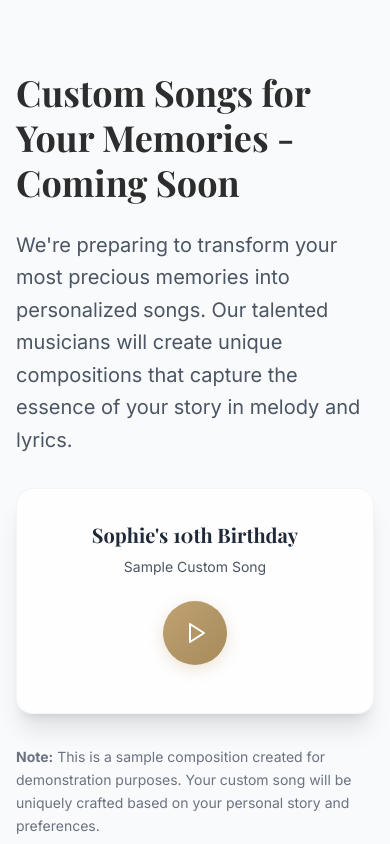
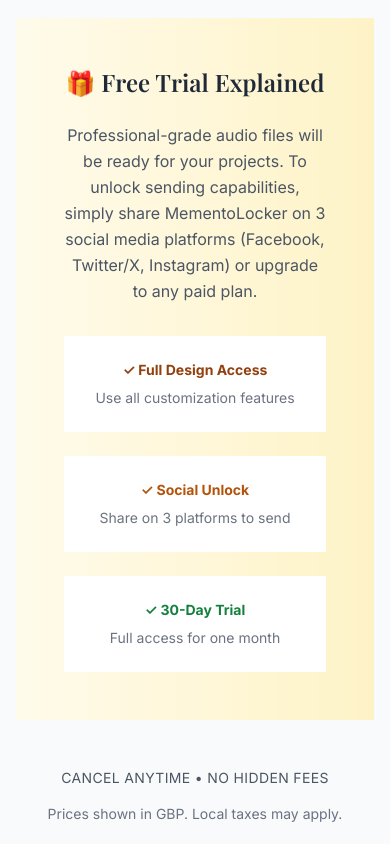
Before and after one commit to MementoLocker/edfunctioncomplete, a React (Vite) app: page / in a window 390 px wide. Shown: the part 10540-11384 px from the top of the page. Built offline with nearby package versions, Linux system fonts and the light colour scheme; no server answers.

Commit message:
Update PricingSection.tsx

```diff
--- a/src/components/pricing/PricingSection.tsx
+++ b/src/components/pricing/PricingSection.tsx
@@ -28,7 +28,7 @@
     color: 'green',
     storage: '3GB',
     capsules: '1 capsule',
-    priceId: null // No price ID for free tier
+    priceId: null
   },
   {
     name: 'Keepsake',
@@ -46,7 +46,7 @@
     color: 'amber',
     storage: '10GB',
     capsules: '5 capsules/month',
-    priceId: 'price_1RmO6mBOaon0OwkPSX25QVac' // Your Live Price ID
+    priceId: 'price_1RmO6mBOaon0OwkPSX25QVac'
   },
   {
     name: 'Heirloom',
@@ -64,7 +64,7 @@
     color: 'orange',
     storage: '25GB',
     capsules: '8 capsules/month',
-    priceId: 'price_1RmO7rBOaon0OwkPc1i7XUW2' // Your Live Price ID
+    priceId: 'price_1RmO7rBOaon0OwkPc1i7XUW2'
   },
   {
     name: 'Legacy',
@@ -84,7 +84,7 @@
     color: 'red',
     storage: '100GB',
     capsules: 'Unlimited capsules',
-    priceId: 'price_1RmO8nBOaon0OwkPk6qfS5RE' // Your Live Price ID
+    priceId: 'price_1RmO8nBOaon0OwkPk6qfS5RE'
   }
 ];
 
@@ -105,7 +105,7 @@
   color: 'purple',
   storage: 'Unlimited Downloads',
   capsules: 'Music Library Access',
-  priceId: 'price_1RmO9UBOaon0OwkPqJ8cIMZA' // Your Live Price ID
+  priceId: 'price_1RmO9UBOaon0OwkPqJ8cIMZA'
 };
 
 const currencies = [
@@ -141,44 +141,33 @@
     }
 
     if (!user) {
-      console.log("User not authenticated, showing signup modal");
+      alert("Please sign up or log in to subscribe.");
       onSignUp?.();
       return;
     }
 
     if (!priceId) {
-      console.error('Missing price ID for tier:', tierName);
-      alert('Configuration error: This plan is missing a Price ID. Please contact support.');
+      alert('Configuration error: This plan is missing a Price ID.');
       return;
     }
 
     try {
-      console.log('Starting checkout process for:', tierName, 'Price ID:', priceId);
-
       const { data: { session } } = await supabase.auth.getSession();
       if (!session) throw new Error('User session not found. Please log in again.');
 
       const { data, error } = await supabase.functions.invoke('create-checkout-session', {
-        body: {
-          priceId: priceId,
-          successUrl: `${window.location.origin}/payment-success`,
-          cancelUrl: window.location.href
-        },
+        body: { priceId },
         headers: {
           Authorization: `Bearer ${session.access_token}`
         }
       });
 
       if (error) throw error;
-        console.error('Edge Function error:', error);
-
-      console.log('Edge Function response:', data);
 
       if (data.url) {
-        console.log('Redirecting to Stripe Checkout:', data.url);
         window.location.href = data.url;
       } else {
-        throw new Error('No checkout URL received from payment service');
+        throw new Error('No checkout URL received');
       }
     } catch (error) {
       console.error('Error creating checkout session:', error);
@@ -413,16 +402,54 @@
 
             <div className="mt-auto">
               <button
-                // The Music Pro plan is not yet active
                 onClick={() => handleSubscribe(musicTier.name, musicTier.priceId)}
                 disabled={true}
-                className="w-full py-4 px-6 rounded-none font-medium transition-all duration-500 tracking-wide uppercase text-sm btn-secondary opacity-50 cursor-not-allowed"
+                className="w-full py-4 px-6 rounded-none font-medium transition-all duration-500 tracking-wide uppercase text-sm bg-gray-300 text-gray-500 cursor-not-allowed"
               >
-                {musicTier.cta}
+                Coming Soon
               </button>
             </div>
           </motion.div>
         </div>
+        <motion.div
+          initial={{ opacity: 0, y: 40 }}
+          whileInView={{ opacity: 1, y: 0 }}
+          transition={{ duration: 1, delay: 0.4 }}
+          viewport={{ once: true }}
+          className="text-center mt-20"
+        >
+          <div className="bg-gradient-to-r from-amber-50 to-amber-100 rounded-none p-12 max-w-4xl mx-auto">
+            <h3 className="text-2xl font-semibold text-gray-800 mb-6" style={{ fontFamily: 'Playfair Display, serif' }}>
+              🎁 Free Trial Explained
+            </h3>
+            <p className="text-gray-600 mb-8 leading-relaxed">
+              Professional-grade audio files will be ready for your projects.
+              To unlock sending capabilities, simply share MementoLocker on 3 social media platforms
+              (Facebook, Twitter/X, Instagram) or upgrade to any paid plan.
+            </p>
+            <div className="grid grid-cols-1 md:grid-cols-3 gap-6 text-sm">
+              <div className="bg-white rounded-none p-6">
+                <strong className="text-amber-800">✓ Full Design Access</strong>
+                <p className="text-gray-500 mt-2">Use all customization features</p>
+              </div>
+              <div className="bg-white rounded-none p-6">
+                <strong className="text-amber-700">✓ Social Unlock</strong>
+                <p className="text-gray-500 mt-2">Share on 3 platforms to send</p>
+              </div>
+              <div className="bg-white rounded-none p-6">
+                <strong className="text-green-700">✓ 30-Day Trial</strong>
+                <p className="text-gray-500 mt-2">Full access for one month</p>
+              </div>
+            </div>
+          </div>
+
+          <p className="text-gray-600 mt-12 mb-4 tracking-wide uppercase text-sm">
+            Cancel anytime • No hidden fees
+          </p>
+          <p className="text-sm text-gray-500">
+            Prices shown in {selectedCurrency.code}. Local taxes may apply.
+          </p>
+        </motion.div>
       </div>
     </section>
   );
```
